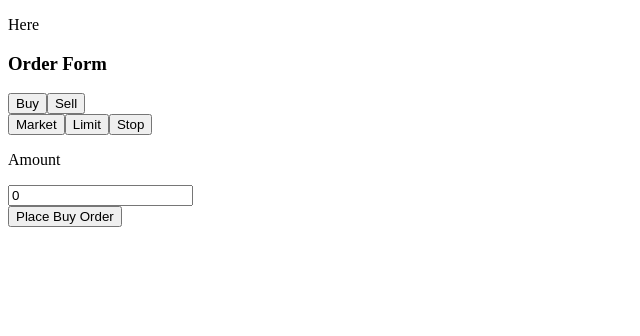
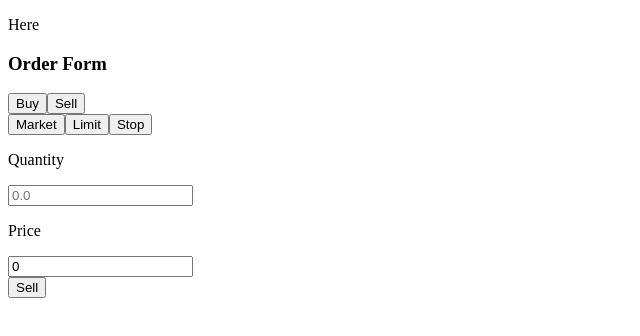
Before and after one commit to oriondean/tradr, an Angular app in the folder client/: page / in a window 1280 px wide. Shown: the top 336 px of the page, without its empty margins (0-640 px from the left). Built offline with nearby package versions, Linux system fonts and the light colour scheme.

Commit message:
Begun the ask side of the order form

```diff
--- a/client/src/order-form/order-form.component.html
+++ b/client/src/order-form/order-form.component.html
@@ -12,10 +12,14 @@
     <button>Stop</button>
   </div>
   <div>
-    <p>Amount</p>
-    <input placeholder="0.0" type="number" step="0.1" [(ngModel)]="inputValue" />
+    <p>Quantity</p>
+    <input placeholder="0.0" />
   </div>
   <div>
-    <button (click)="postData()">Place Buy Order</button>
+    <p>Price</p>
+    <input placeholder="0.00" type="number" step="0.1" [(ngModel)]="inputValue" />
+  </div>
+  <div>
+    <button (click)="postData()">Sell</button>
   </div>
 </div>
--- a/client/src/order-form/order-form.component.ts
+++ b/client/src/order-form/order-form.component.ts
@@ -25,6 +25,10 @@ export class OrderFormComponent {
     return this.http.post(url, data, { headers });
   }
 
+  operation() {
+
+  }
+
   postData() {
     console.log('Input value: ', this.inputValue)
     const data: any = {
```
